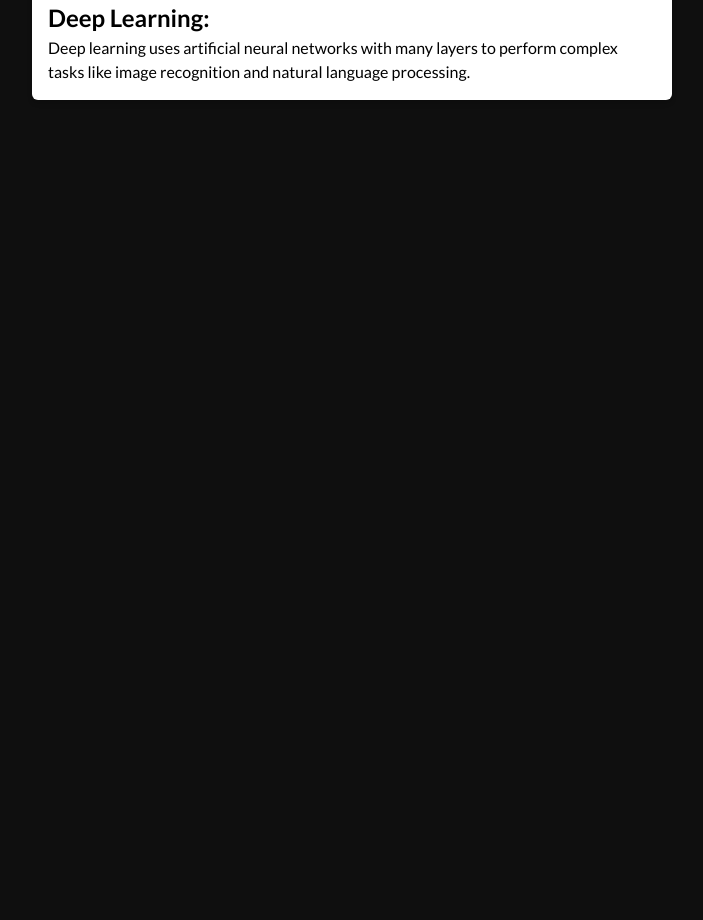
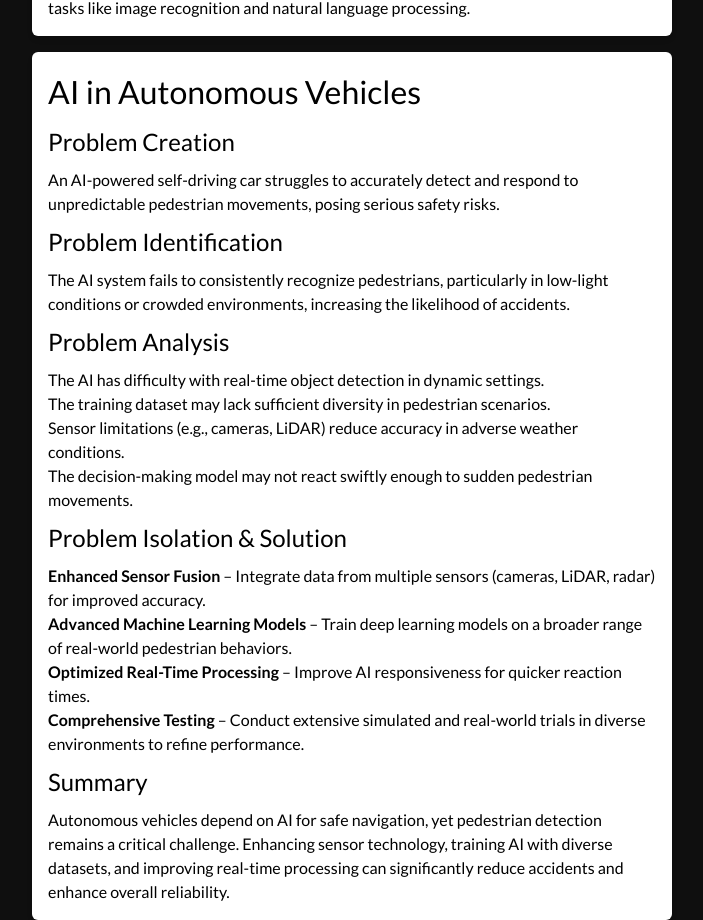
Before and after one commit to timmie20/portfolio, a React (Vite) app: page /assignment/assignment in a window 1280 px wide. Shown: the part 620-1540 px from the top of the page, without its empty margins (288-991 px from the left). Before the commit the page ends 800 px from the top, so only its background shows below. Built offline with nearby package versions, Linux system fonts and the light colour scheme.

Commit message:
add assignment fix

```diff
--- a/src/AssignmentLayout.jsx
+++ b/src/AssignmentLayout.jsx
@@ -4,8 +4,6 @@ import { Outlet } from "react-router-dom";
 
 const navLinks = [
   { to: "/assignment", label: "Home" },
-  { to: "/assignment/about", label: "About" },
-  { to: "/assignment/contact", label: "Contact" },
   { to: "/assignment/assignment", label: "Assignment" },
 ];
 
@@ -14,9 +12,6 @@ export default function AssignmentLayout() {
   const { pathname } = location;
   return (
     <div>
-      <header className="bg-blue-600 p-4 text-center text-white">
-        <h1 className="text-2xl font-bold">Assignment Website</h1>
-      </header>
       <nav className="flex justify-center space-x-4 bg-gray-200 p-4 text-center">
         {navLinks.map((link) => (
           <Link
--- a/src/components/Bento.jsx
+++ b/src/components/Bento.jsx
@@ -10,8 +10,9 @@ import { Link } from "react-router-dom";
 import { useState } from "react";
 import emailjs from "@emailjs/browser";
 import Notification from "./Notification";
+import { div } from "framer-motion/client";
 
-const Bento = () => {
+const Bento = ({ remove }) => {
   return (
     <>
       <main
@@ -24,7 +25,7 @@ const Bento = () => {
           transition={{ staggerChildren: 0.06 }}
           className="grid grid-flow-dense grid-cols-12 gap-4"
         >
-          <HeaderBlock />
+          <HeaderBlock remove={remove} />
           <SocialsBlock />
           <AboutBlock />
           <LocationBlock />
@@ -52,7 +53,7 @@ const Block = ({ className, ...props }) => {
   );
 };
 
-const HeaderBlock = () => {
+const HeaderBlock = ({ remove }) => {
   return (
     <Block className="col-span-12 row-span-2 md:col-span-6">
       <div className="flex items-center gap-3">
@@ -71,6 +72,7 @@ const HeaderBlock = () => {
         </span>
       </h1>
 
+      {!remove && (
         <div className="mt-10 flex items-center justify-between">
           <motion.div
             className="grid size-12 cursor-pointer place-content-center rounded-full bg-zinc-500 transition-colors duration-300 ease-in-out hover:bg-zinc-300 hover:text-zinc-700 md:size-14"
@@ -92,6 +94,7 @@ const HeaderBlock = () => {
             </HashLink>
           </motion.div>
 
+          <div onTouchCancel="flex items-cem">
             <a
               href="files/Timilehin_olayinka_Resume.pdf"
               target="_blank"
@@ -100,6 +103,14 @@ const HeaderBlock = () => {
               My Resume
             </a>
           </div>
+        </div>
+      )}
+
+      {remove && (
+        <div className="mt-5">
+          <p>Student of yaba college of technology </p>
+        </div>
+      )}
     </Block>
   );
 };
--- a/src/pages/Assignment.jsx
+++ b/src/pages/Assignment.jsx
@@ -1,7 +1,9 @@
 export default function Assignment() {
   return (
     <div className="mt-10 space-y-4 ">
-      <h2 className="text-center text-xl font-semibold">Assignment</h2>
+      <h2 className="text-center text-xl font-semibold">
+        Assignment (F/HD/23/3210056)
+      </h2>
       <div className="mx-auto w-full bg-white p-4 text-black shadow-md sm:max-w-screen-sm sm:rounded-md">
         <h3 className="font-bold">Machine Learning:</h3>
         <p>
@@ -30,6 +32,73 @@ export default function Assignment() {
           processing.
         </p>
       </div>
+
+      <div className="mx-auto w-full space-y-2 bg-white p-4 text-black shadow-md sm:max-w-screen-sm sm:rounded-md">
+        <h2>AI in Autonomous Vehicles</h2>
+
+        <h3>Problem Creation</h3>
+        <p>
+          An AI-powered self-driving car struggles to accurately detect and
+          respond to unpredictable pedestrian movements, posing serious safety
+          risks.
+        </p>
+
+        <h3>Problem Identification</h3>
+        <p>
+          The AI system fails to consistently recognize pedestrians,
+          particularly in low-light conditions or crowded environments,
+          increasing the likelihood of accidents.
+        </p>
+
+        <h3>Problem Analysis</h3>
+        <ul>
+          <li>
+            The AI has difficulty with real-time object detection in dynamic
+            settings.
+          </li>
+          <li>
+            The training dataset may lack sufficient diversity in pedestrian
+            scenarios.
+          </li>
+          <li>
+            Sensor limitations (e.g., cameras, LiDAR) reduce accuracy in adverse
+            weather conditions.
+          </li>
+          <li>
+            The decision-making model may not react swiftly enough to sudden
+            pedestrian movements.
+          </li>
+        </ul>
+
+        <h3>Problem Isolation & Solution</h3>
+        <ul>
+          <li>
+            <strong>Enhanced Sensor Fusion</strong> – Integrate data from
+            multiple sensors (cameras, LiDAR, radar) for improved accuracy.
+          </li>
+          <li>
+            <strong>Advanced Machine Learning Models</strong> – Train deep
+            learning models on a broader range of real-world pedestrian
+            behaviors.
+          </li>
+          <li>
+            <strong>Optimized Real-Time Processing</strong> – Improve AI
+            responsiveness for quicker reaction times.
+          </li>
+          <li>
+            <strong>Comprehensive Testing</strong> – Conduct extensive simulated
+            and real-world trials in diverse environments to refine performance.
+          </li>
+        </ul>
+
+        <h3>Summary</h3>
+        <p>
+          Autonomous vehicles depend on AI for safe navigation, yet pedestrian
+          detection remains a critical challenge. Enhancing sensor technology,
+          training AI with diverse datasets, and improving real-time processing
+          can significantly reduce accidents and enhance overall reliability.
+        </p>
+      </div>
     </div>
   );
 }
--- a/src/pages/AssignmentHome.jsx
+++ b/src/pages/AssignmentHome.jsx
@@ -1,15 +1,6 @@
 import proficPic from "../assets/profile-pic 4.png";
+import Bento from "../components/Bento";
 
 export default function AssignmentHome() {
-  return (
-    <div className="flex flex-col items-center">
-      <div className="mx-auto mt-10 flex max-w-[500px] flex-col  space-y-4 p-4">
-        <img src={proficPic} alt="my profile picture" className="rounded-xl" />
-
-        <h1 className="text-center text-2xl uppercase">
-          olayinka oluwatimilehin
-        </h1>
-      </div>
-    </div>
-  );
+  return <Bento remove />;
 }
--- a/src/pages/Home.jsx
+++ b/src/pages/Home.jsx
@@ -9,21 +9,8 @@ const ContactBanner = lazy(() => import("../components/ContactBanner"));
 const Home = () => {
   return (
     <>
-      <a
-        href="https://geenie.netlify.app"
-        target="_blank"
-        rel="noopener noreferrer"
-        className="absolute"
-      >
-        <marquee bgcolor="#D14305" className="m-0 py-2">
-          Hi there, I'm currently building a full stack web application called
-          Genie, It's a social platform where users can make wishes like post
-          while other active users grant them. click this banner for more info
-          and register for waitlist 🚀 Thanks...
-        </marquee>
-      </a>
       <DynamicIsland />
-      <Bento />
+      <Bento remove={false} />
       <Skills />
       <Projects />
       <Reviews />
```
Lines whose indentation alone changed are shown as unchanged.
